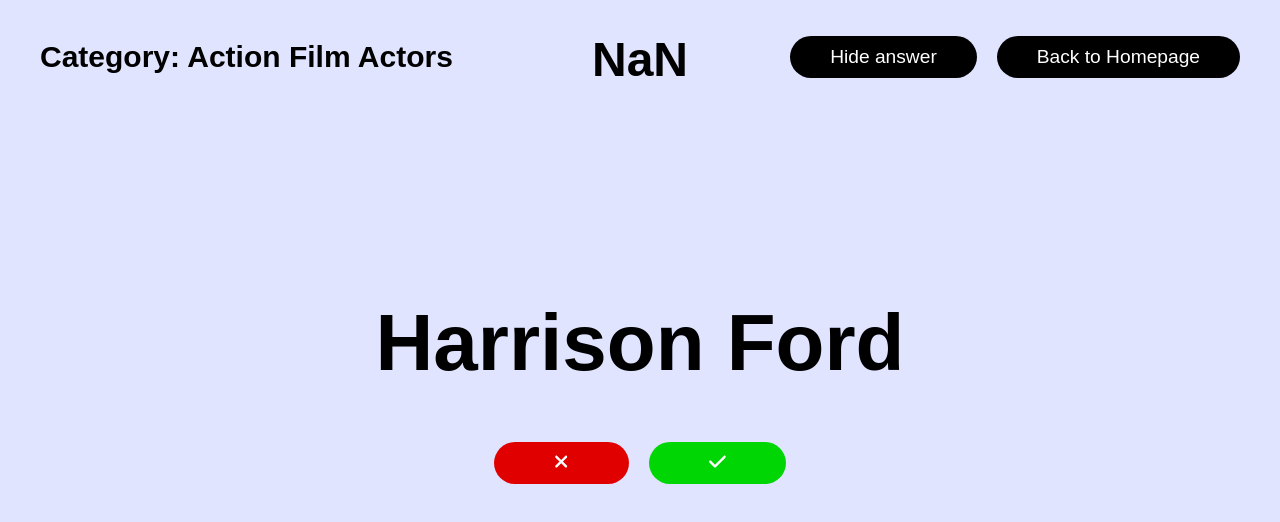
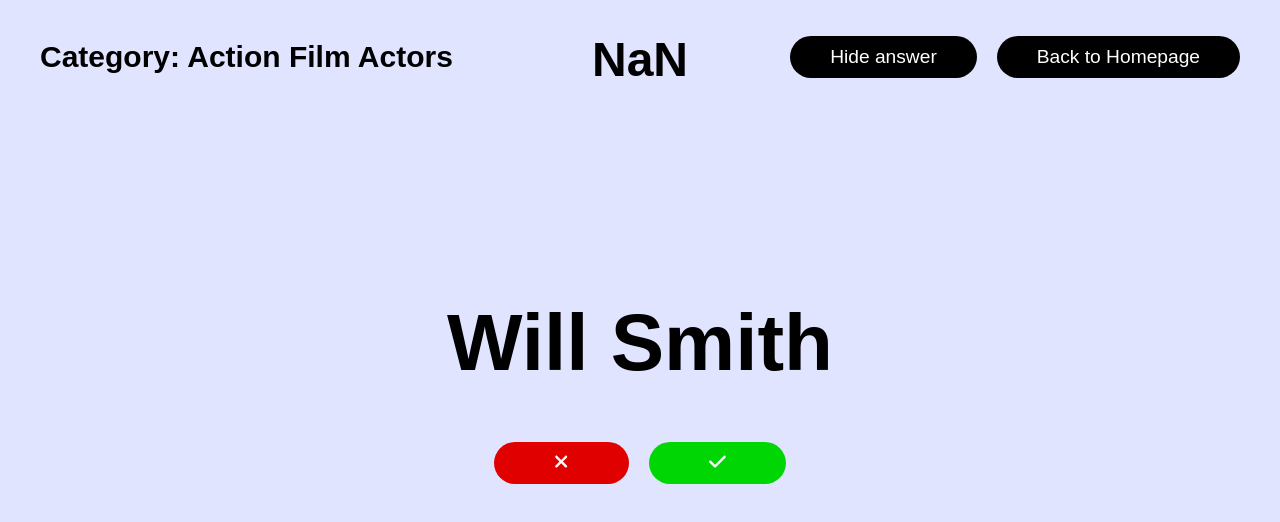
Before and after one commit to suttirakcha/lets-guess, a React (Create React App) app: page /action-film-actors in a window 1280 px wide. Shown: the top 522 px of the page. Built offline with nearby package versions, Linux system fonts and the light colour scheme; a web font is replaced by a local one.

Commit message:
Update action-film-actors.js

```diff
--- a/src/categories/action-film-actors.js
+++ b/src/categories/action-film-actors.js
@@ -3,6 +3,6 @@ import "../App.scss";
 import Questions from "../components/questions";
 
 export default function ActionFilmActors(){
-  const words = ["Jason Statham","Daniel Craig","Jet Li","Nicolas Cage","Jackie Chan","Sylvester Stallone","Liam Neeson","Chuck Norris","Tom Cruise","Bruce Willis","Arnold Schwarzenegger","Dwayne Johnson","Harrison Ford","Vin Diesel","Michelle Yeoh","Angelina Jolie","Charlize Theron","Samuel L. Jackson","Donnie Yen","Will Smith","Chow Yun-Fat","Keanu Leeves","Idris Elba","Chris Hemsworth","Scarlett Johansson","Jean-Claude Van Damme","Tony Jaa","Kurt Russell","Michael Jai White","Mel Gibson","Willem Dafoe","Matt Damon","Tyrese Gibson"];
+  const words = ["Jason Statham","Daniel Craig","Jet Li","Nicolas Cage","Jackie Chan","Sylvester Stallone","Liam Neeson","Chuck Norris","Tom Cruise","Bruce Willis","Arnold Schwarzenegger","Dwayne Johnson","Harrison Ford","Vin Diesel","Michelle Yeoh","Angelina Jolie","Charlize Theron","Samuel L. Jackson","Donnie Yen","Will Smith","Chow Yun-Fat","Keanu Leeves","Idris Elba","Chris Hemsworth","Scarlett Johansson","Jean-Claude Van Damme","Tony Jaa","Kurt Russell","Michael Jai White","Mel Gibson","Willem Dafoe","Matt Damon","Tyrese Gibson","Robert Downey Jr.","Tom Holland","Michelle Rodriguez","Milla Jovovich","Bruce Lee","Dolph Lundgren","Steven Seagal","Mark Wahlberg","John Wayne","Wesley Snipes","Robin Shou","Ben Kingsley","Iko Uwais","Mike Tyson","Paul Walker","Zhang Ziyi","Jamie Foxx"];
   return (<Questions answers={words} category="Action Film Actors" redirect="/action-films-actors"/>)
 }
```
